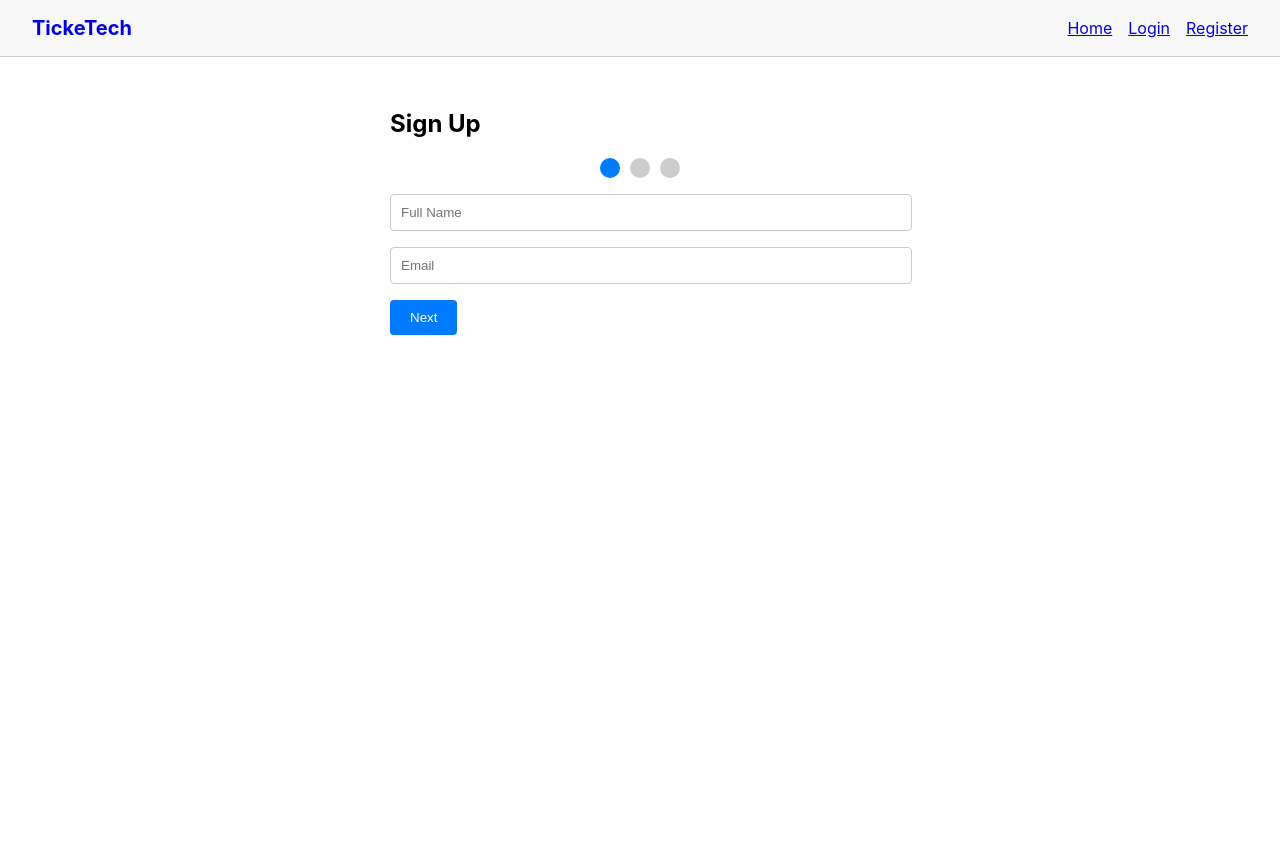
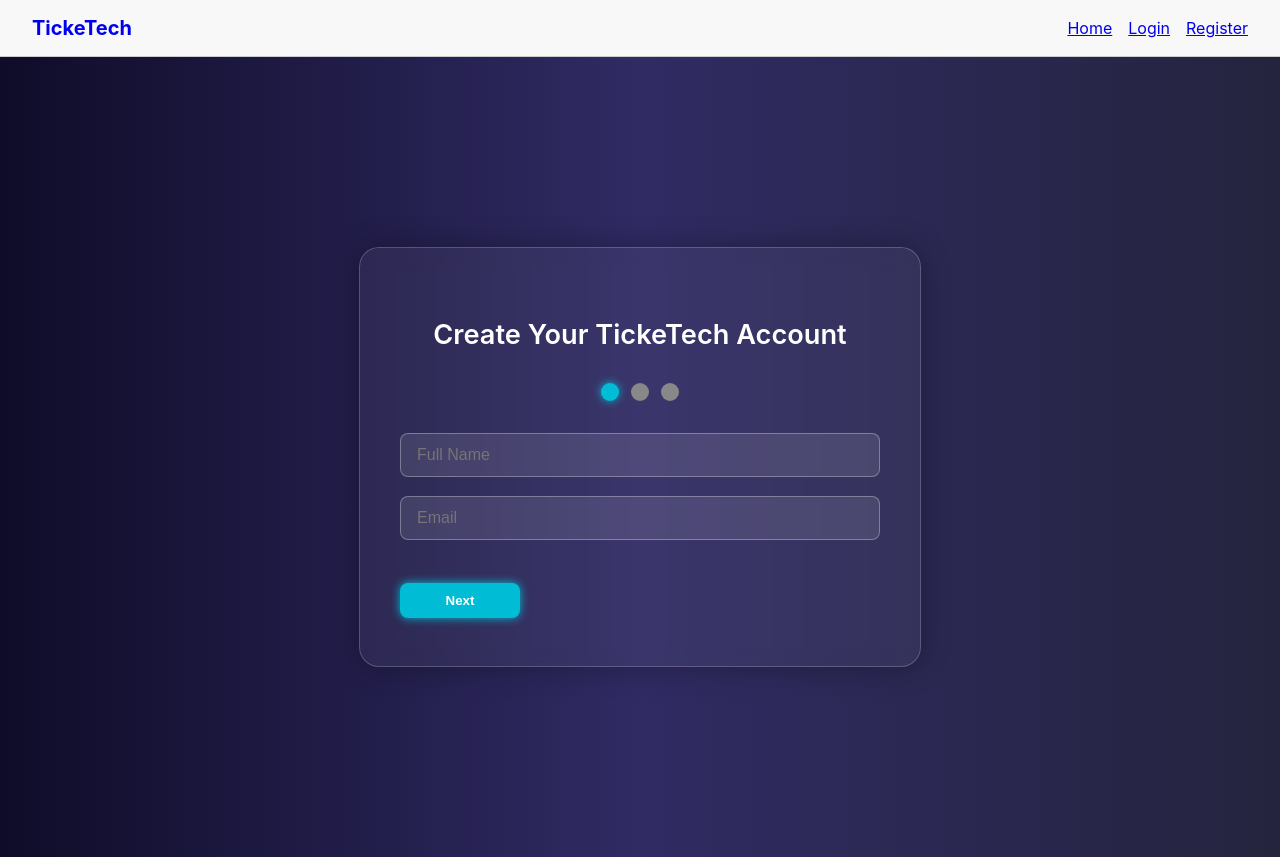
Before and after one commit to Assem-boop/TickeTech, a React (Create React App) app in the folder frontend/: page /register in a window 1280 px wide. Before the commit the page ends 800 px from the top, so only its background shows below. Built offline with nearby package versions, Linux system fonts and the light colour scheme.

Commit message:
ForgetPassword1 GUI Commit

```diff
--- a/frontend/src/pages/Homepage.jsx
+++ b/frontend/src/pages/Homepage.jsx
@@ -1,5 +1,5 @@
 import React, { useEffect, useState } from "react";
-import api from "../api/axiosConfig"; // ✅ using configured axios
+import api from "../api/axiosConfig";
 
 const Homepage = () => {
   const [events, setEvents] = useState([]);
@@ -11,39 +11,74 @@ const Homepage = () => {
         const eventsArray = Array.isArray(res.data)
           ? res.data
           : res.data.data;
-
         setEvents(eventsArray || []);
       })
       .catch((err) => {
         console.error("Error fetching events:", err);
-        setEvents([]); // fallback to avoid map crash
+        setEvents([]);
       });
   }, []);
 
   return (
-    <div style={{ padding: "2rem" }}>
-      <h1>Upcoming Events</h1>
-      <div style={{ display: "flex", flexWrap: "wrap", gap: "1rem" }}>
+    <div style={pageStyle}>
+      <h1 style={headingStyle}>Upcoming Events</h1>
+      <div style={gridStyle}>
         {events.map((event) => (
-          <div
-            key={event._id}
-            style={{
-              border: "1px solid #ccc",
-              padding: "1rem",
-              borderRadius: "10px",
-              width: "300px",
-              backgroundColor: "#f9f9f9",
-            }}
-          >
-            <h2>{event.title}</h2>
+          <div key={event._id} style={cardStyle}>
+            <h2 style={cardTitle}>{event.title}</h2>
             <p><strong>Date:</strong> {new Date(event.date).toLocaleDateString()}</p>
             <p><strong>Location:</strong> {event.location}</p>
             <p><strong>Price:</strong> ${event.ticketPricing}</p>
           </div>
         ))}
+        {events.length === 0 && (
+          <p style={{ textAlign: "center", width: "100%", color: "#ccc" }}>
+            No events available at the moment.
+          </p>
+        )}
       </div>
     </div>
   );
 };
 
+// 💅 Styles
+const pageStyle = {
+  minHeight: "100vh",
+  background: "linear-gradient(to right, #0f0c29, #302b63, #24243e)",
+  padding: "3rem 2rem",
+  color: "white",
+};
+
+const headingStyle = {
+  textAlign: "center",
+  fontSize: "2.5rem",
+  fontWeight: "bold",
+  marginBottom: "2rem",
+  textShadow: "0 2px 8px rgba(0,0,0,0.4)",
+};
+
+const gridStyle = {
+  display: "flex",
+  flexWrap: "wrap",
+  gap: "2rem",
+  justifyContent: "center",
+};
+
+const cardStyle = {
+  background: "rgba(255, 255, 255, 0.07)",
+  backdropFilter: "blur(6px)",
+  borderRadius: "15px",
+  padding: "1.5rem",
+  width: "300px",
+  boxShadow: "0 8px 20px rgba(0,0,0,0.3)",
+  transition: "transform 0.3s ease",
+  border: "1px solid rgba(255,255,255,0.15)",
+};
+
+const cardTitle = {
+  fontSize: "1.4rem",
+  fontWeight: "600",
+  marginBottom: "1rem",
+};
+
 export default Homepage;
--- a/frontend/src/pages/Login.jsx
+++ b/frontend/src/pages/Login.jsx
@@ -67,6 +67,11 @@ const Login = () => {
               required
               style={inputStyle}
             />
+            <p style={linkWrapper}>
+              <a href="/forgot-password" style={linkStyle}>
+                Forgot Password?
+              </a>
+            </p>
           </div>
           <button type="submit" style={buttonStyle}>
             Login
@@ -123,6 +128,18 @@ const inputStyle = {
   boxSizing: "border-box",
 };
 
+const linkWrapper = {
+  textAlign: "right",
+  marginTop: "0.3rem",
+  marginBottom: "1rem",
+};
+
+const linkStyle = {
+  fontSize: "0.95rem",
+  color: "#00bcd4",
+  textDecoration: "none",
+};
+
 const buttonStyle = {
   width: "100%",
   padding: "12px",
--- a/frontend/src/pages/Register.jsx
+++ b/frontend/src/pages/Register.jsx
@@ -57,19 +57,21 @@ const Register = () => {
   };
 
   return (
-    <div style={{ maxWidth: "500px", margin: "auto", padding: "2rem" }}>
-      <h2>Sign Up</h2>
+    <div style={pageStyle}>
+      <div style={glassBox}>
+        <h2 style={titleStyle}>Create Your TickeTech Account</h2>
 
-      <div style={{ display: "flex", justifyContent: "center", marginBottom: "1rem" }}>
+        <div style={stepIndicator}>
           {[1, 2, 3].map((s) => (
             <div
               key={s}
               style={{
-              height: "20px",
-              width: "20px",
+                height: "18px",
+                width: "18px",
                 borderRadius: "50%",
-              backgroundColor: step === s ? "#007bff" : "#ccc",
-              margin: "0 5px",
+                backgroundColor: step === s ? "#00bcd4" : "#888",
+                margin: "0 6px",
+                boxShadow: step === s ? "0 0 8px #00bcd4" : "none",
               }}
             />
           ))}
@@ -140,10 +142,10 @@ const Register = () => {
             </>
           )}
 
-        {error && <p style={{ color: "red" }}>{error}</p>}
-        {success && <p style={{ color: "green" }}>{success}</p>}
+          {error && <p style={errorStyle}>{error}</p>}
+          {success && <p style={successStyle}>{success}</p>}
 
-        <div style={{ marginTop: "1rem", display: "flex", justifyContent: "space-between" }}>
+          <div style={buttonGroup}>
             {step > 1 && (
               <button type="button" onClick={handleBack} style={buttonStyle}>
                 Back
@@ -161,25 +163,88 @@ const Register = () => {
           </div>
         </form>
       </div>
+    </div>
   );
 };
 
+// 🧩 Styles
+const pageStyle = {
+  height: "100vh",
+  background: "linear-gradient(to right, #0f0c29, #302b63, #24243e)",
+  display: "flex",
+  justifyContent: "center",
+  alignItems: "center",
+};
+
+const glassBox = {
+  background: "rgba(255, 255, 255, 0.05)",
+  backdropFilter: "blur(10px)",
+  borderRadius: "20px",
+  padding: "3rem 2.5rem",
+  boxShadow: "0 0 30px rgba(0, 0, 0, 0.3)",
+  border: "1px solid rgba(255, 255, 255, 0.2)",
+  width: "90%",
+  maxWidth: "480px",
+  color: "white",
+};
+
+const titleStyle = {
+  textAlign: "center",
+  marginBottom: "2rem",
+  fontSize: "1.7rem",
+  fontWeight: "600",
+};
+
 const inputStyle = {
-  display: "block",
-  marginBottom: "1rem",
-  padding: "10px",
   width: "100%",
-  border: "1px solid #ccc",
-  borderRadius: "4px",
+  padding: "12px 16px",
+  fontSize: "1rem",
+  border: "1px solid rgba(255, 255, 255, 0.3)",
+  borderRadius: "8px",
+  backgroundColor: "rgba(255, 255, 255, 0.1)",
+  color: "white",
+  marginBottom: "1.2rem",
+  outline: "none",
+  boxSizing: "border-box",
 };
 
 const buttonStyle = {
   padding: "10px 20px",
-  backgroundColor: "#007bff",
+  backgroundColor: "#00bcd4",
   color: "white",
   border: "none",
-  borderRadius: "4px",
+  borderRadius: "8px",
   cursor: "pointer",
+  fontWeight: "600",
+  transition: "all 0.3s ease",
+  boxShadow: "0 0 10px #00bcd4",
+  minWidth: "120px",
+};
+
+const buttonGroup = {
+  display: "flex",
+  justifyContent: "space-between",
+  marginTop: "1.5rem",
+};
+
+const stepIndicator = {
+  display: "flex",
+  justifyContent: "center",
+  marginBottom: "2rem",
+};
+
+const errorStyle = {
+  color: "#ff4f4f",
+  marginTop: "0.5rem",
+  textAlign: "center",
+  fontWeight: "bold",
+};
+
+const successStyle = {
+  color: "#00e676",
+  marginTop: "0.5rem",
+  textAlign: "center",
+  fontWeight: "bold",
 };
 
 export default Register;
```
Also changed, not shown: frontend/src/pages/ForgetPassword.jsx (added, +179 -0 lines). Lines whose indentation alone changed are shown as unchanged.
